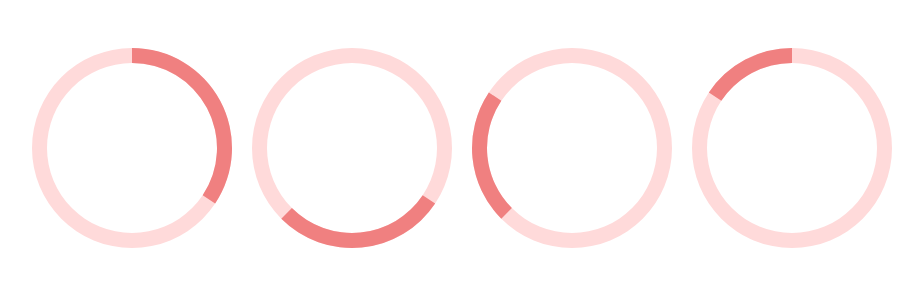
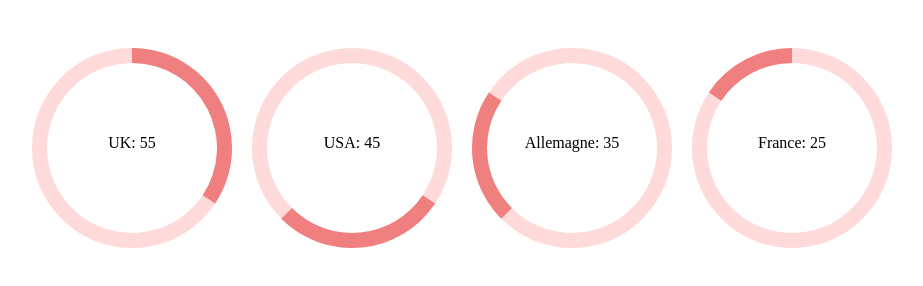
Before and after one commit to DjebbZ/d3-playground, a website: page index.html in a window 1280 px wide. Shown: the whole page, without its empty margins (16-939 px from the left). Drawn offline with nearby package versions, Linux system fonts and the light colour scheme.

Commit message:
Add simple in-donut legend

```diff
--- a/index.html
+++ b/index.html
@@ -81,6 +81,10 @@
             .attr("d", arc)
             .attr("fill", "lightcoral")
 
+        group.append("text")
+            .attr("text-anchor", "middle")
+            .text(datum.data.label + ": " + datum.data.value)
+
 
     })
 
```
